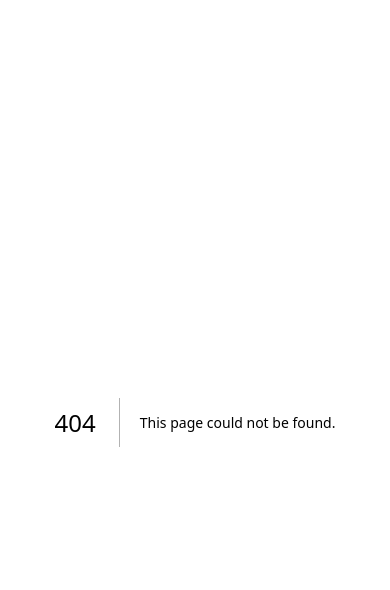
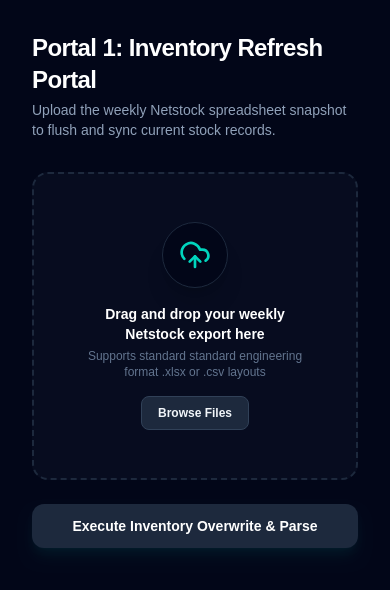
Before and after one commit to wisebonn/renew-platform, a Next.js app: page /inventory-upload in a window 390 px wide. Before the commit this address had no page. Shown: the top 590 px of the page. Built offline with nearby package versions, Linux system fonts and the light colour scheme.

Commit message:
feat: complete responsive main dashboard layout and portal 1 inventory upload screen

```diff
--- a/package.json
+++ b/package.json
@@ -9,6 +9,7 @@
     "lint": "eslint"
   },
   "dependencies": {
+    "lucide-react": "^1.25.0",
     "next": "16.2.10",
     "react": "19.2.4",
     "react-dom": "19.2.4"
--- /dev/null
+++ b/src/app/inventory-upload/page.tsx
@@ -0,0 +1,109 @@
+"use client";
+import React, { useState } from 'react';
+import { UploadCloud, FileSpreadsheet, RefreshCw, AlertCircle, CheckCircle } from 'lucide-react';
+
+export default function InventoryUploadPortal() {
+  const [isDragging, setIsDragging] = useState(false);
+  const [uploadStatus, setUploadStatus] = useState<'idle' | 'parsing' | 'success' | 'error'>('idle');
+  const [fileName, setFileName] = useState<string | null>(null);
+
+  const handleSimulatedUpload = (e: React.FormEvent) => {
+    e.preventDefault();
+    if (!fileName) return;
+    setUploadStatus('parsing');
+
+    // Simulating ReNew's Product Intelligence & Parsing Engine matching rows
+    setTimeout(() => {
+      setUploadStatus('success');
+    }, 2500);
+  };
+
+  return (
+    <div className="flex h-screen w-screen bg-slate-950 text-slate-100 overflow-hidden">
+      {/* (Your layout automatically embeds into your structural system shell) */}
+      <div className="flex-1 p-8 max-w-4xl mx-auto space-y-8 overflow-y-auto">
+        <div>
+          <h2 className="text-2xl font-black text-white tracking-tight">Portal 1: Inventory Refresh Portal</h2>
+          <p className="text-sm text-slate-400 mt-1">Upload the weekly Netstock spreadsheet snapshot to flush and sync current stock records.</p>
+        </div>
+
+        <form onSubmit={handleSimulatedUpload} className="space-y-6">
+          {/* INTERACTIVE DRAG & DROP AREA */}
+          <div
+            onDragOver={(e) => { e.preventDefault(); setIsDragging(true); }}
+            onDragLeave={() => setIsDragging(false)}
+            onDrop={(e) => {
+              e.preventDefault();
+              setIsDragging(false);
+              if (e.dataTransfer.files.length) {
+                setFileName(e.dataTransfer.files[0].name);
+              }
+            }}
+            className={`border-2 border-dashed rounded-2xl p-12 flex flex-col items-center justify-center text-center transition-all cursor-pointer ${
+              isDragging ? 'border-teal-500 bg-teal-500/5' : 'border-slate-800 bg-slate-900/40 hover:border-slate-700'
+            }`}
+          >
+            <div className="p-4 bg-slate-950 rounded-full border border-slate-800 text-teal-400 mb-4 shadow-xl">
+              <UploadCloud size={32} />
+            </div>
+            {fileName ? (
+              <div className="flex items-center space-x-2 text-emerald-400 bg-emerald-500/10 px-4 py-2 rounded-lg border border-emerald-500/20">
+                <FileSpreadsheet size={18} />
+                <span className="text-sm font-semibold">{fileName}</span>
+              </div>
+            ) : (
+              <div className="space-y-1">
+                <p className="text-sm font-bold text-white">Drag and drop your weekly Netstock export here</p>
+                <p className="text-xs text-slate-500">Supports standard standard engineering format .xlsx or .csv layouts</p>
+              </div>
+            )}
+            <input
+              type="file"
+              accept=".csv,.xlsx"
+              className="hidden"
+              id="fileRoot"
+              onChange={(e) => {
+                if (e.target.files?.length) setFileName(e.target.files[0].name);
+              }}
+            />
+            {!fileName && (
+              <label htmlFor="fileRoot" className="mt-4 px-4 py-2 bg-slate-800 hover:bg-slate-700 text-xs font-semibold rounded-lg border border-slate-700 transition-all">
+                Browse Files
+              </label>
+            )}
+          </div>
+
+          {/* ENGINE STATUS PROCESSING PANEL */}
+          {uploadStatus === 'parsing' && (
+            <div className="bg-slate-900 border border-slate-800 rounded-xl p-4 flex items-center space-x-4 animate-pulse">
+              <RefreshCw className="text-teal-400 animate-spin" size={20} />
+              <div>
+                <p className="text-sm font-bold text-white">Product Intelligence Engine Active...</p>
+                <p className="text-xs text-slate-400">Tokenizing text lines, isolating electrical phases, and matching categories.</p>
+              </div>
+            </div>
+          )}
+
+          {uploadStatus === 'success' && (
+            <div className="bg-emerald-500/10 border border-emerald-500/20 rounded-xl p-4 flex items-center space-x-4">
+              <CheckCircle className="text-emerald-400" size={20} />
+              <div>
+                <p className="text-sm font-bold text-emerald-400">Inventory Synced Successfully!</p>
+                <p className="text-xs text-slate-400">Netstock records parsed into discrete fields inside your Supabase cluster.</p>
+              </div>
+            </div>
+          )}
+
+          {/* SUBMIT REFRESH BUTTON */}
+          <button
+            type="submit"
+            disabled={!fileName || uploadStatus === 'parsing'}
+            className="w-full bg-teal-600 hover:bg-teal-500 disabled:bg-slate-800 text-white font-bold py-3 px-4 rounded-xl text-sm transition-all shadow-lg disabled:cursor-not-allowed shadow-teal-600/10"
+          >
+            Execute Inventory Overwrite &amp; Parse
+          </button>
+        </form>
+      </div>
+    </div>
+  );
+}
--- a/src/app/layout.tsx
+++ b/src/app/layout.tsx
@@ -3,18 +3,18 @@
 import "./globals.css";
 
 const geistSans = Geist({
-  variable: "--font-geist-sans",
   subsets: ["latin"],
+  variable: "--font-sans",
 });
 
 const geistMono = Geist_Mono({
-  variable: "--font-geist-mono",
   subsets: ["latin"],
+  variable: "--font-mono",
 });
 
 export const metadata: Metadata = {
-  title: "Create Next App",
-  description: "Generated by create next app",
+  title: "ReNew – Circular Economy Platform",
+  description: "Circular Asset Recovery & CSR Optimization Platform for Davis & Shirtliff",
 };
 
 export default function RootLayout({
@@ -23,11 +23,13 @@
   children: React.ReactNode;
 }>) {
   return (
-    <html
-      lang="en"
-      className={`${geistSans.variable} ${geistMono.variable} h-full antialiased`}
-    >
-      <body className="min-h-full flex flex-col">{children}</body>
+    <html lang="en" className="h-full bg-slate-900 text-slate-100">
+      <body className={`${geistSans.variable} ${geistMono.variable} antialiased h-full flex font-sans`}>
+        {/* Main Application Container */}
+        <div className="flex h-full w-full overflow-hidden">
+          {children}
+        </div>
+      </body>
     </html>
   );
 }
```
Also changed, not shown: src/app/page.tsx (+125 -57 lines), 1 other file (tests, documents, lock files or other folders).
